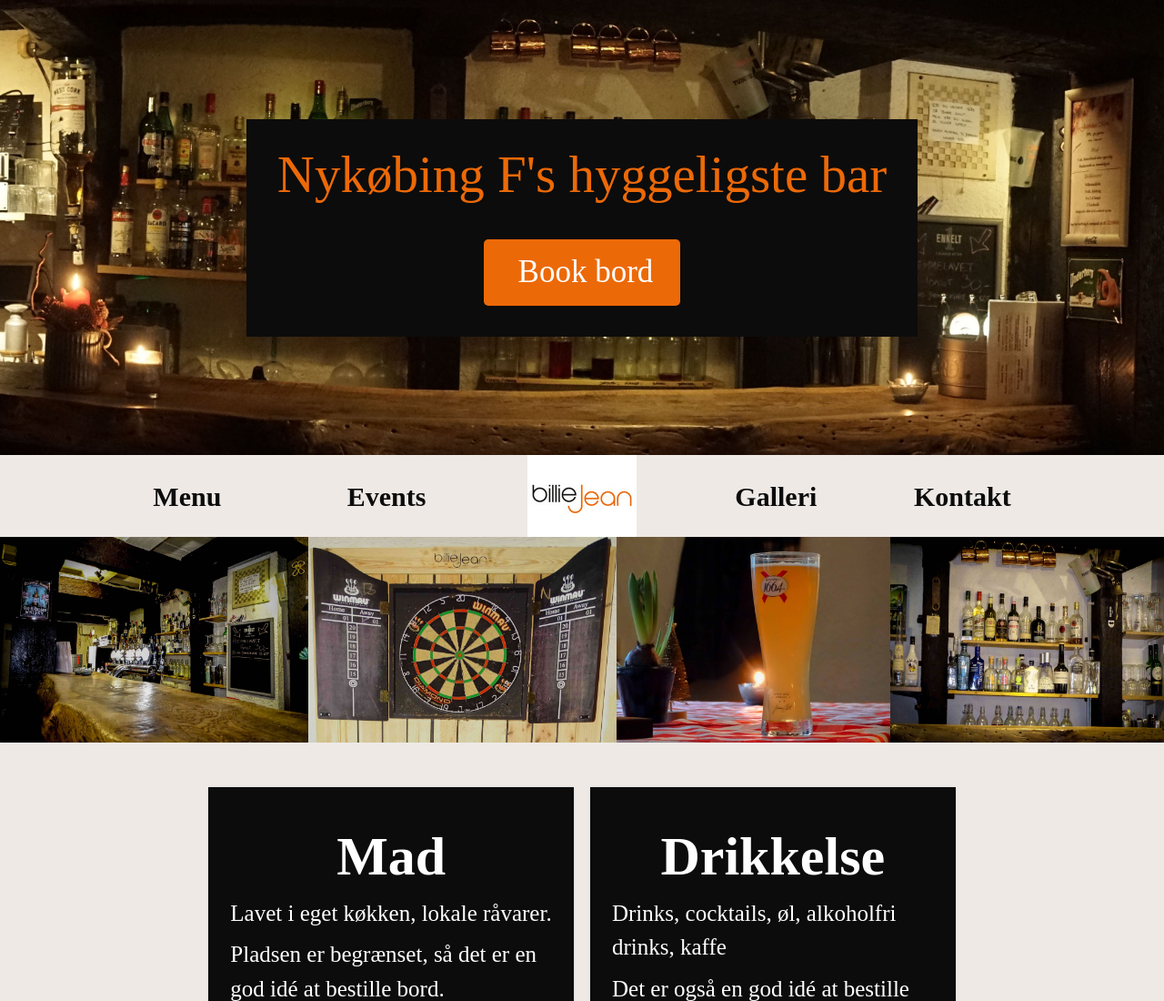
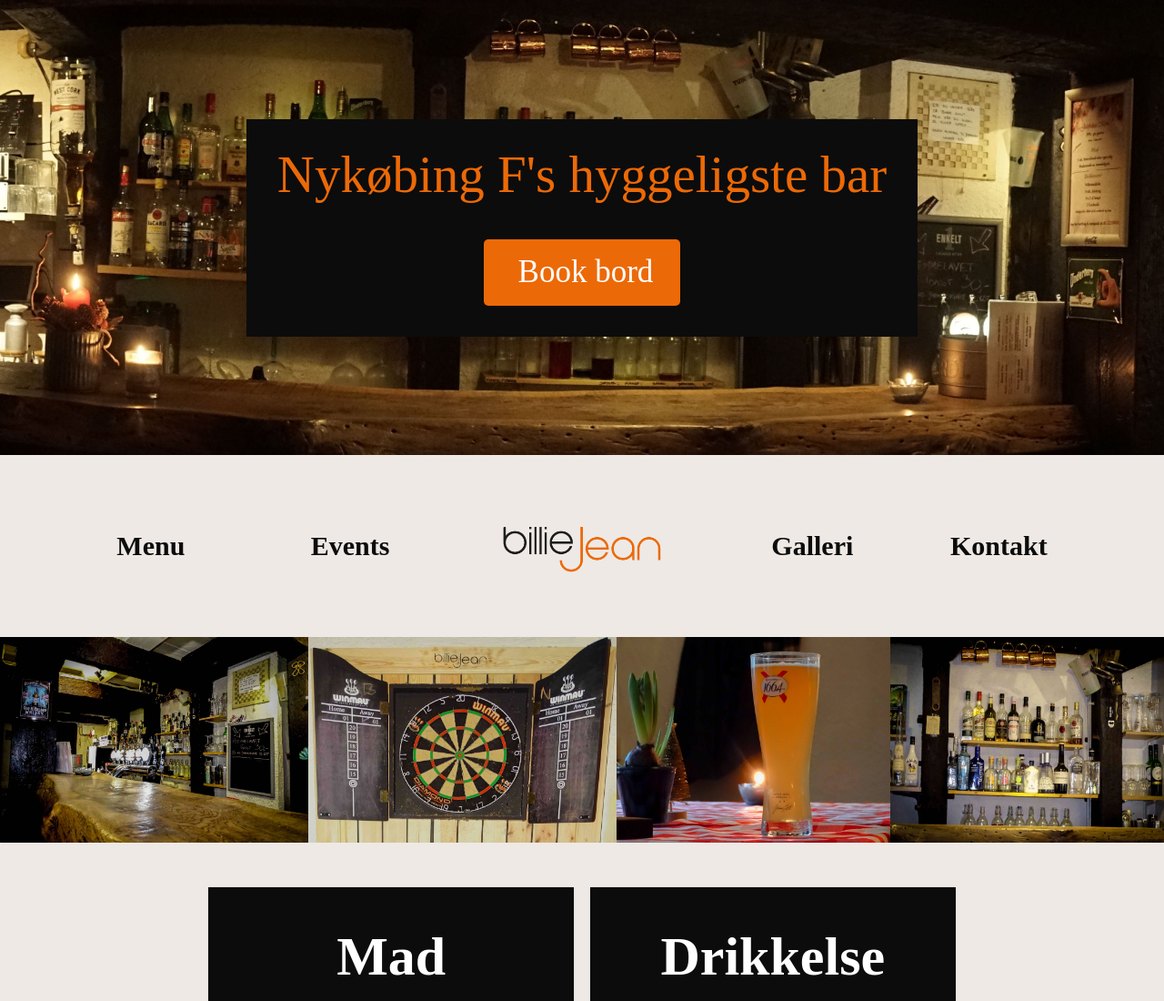
Before and after one commit to slippins/billie-jean, a website: page index.html in a window 1280 px wide. Shown: the top 1100 px of the page at 91% size. Drawn offline with nearby package versions, Linux system fonts and the light colour scheme; some icons are missing; a web font is replaced by a local one.

Commit message:
logo blev skiftet med nye version

```diff
--- a/css/styles.scss
+++ b/css/styles.scss
@@ -158,8 +158,8 @@ img {
     padding: 10px 0 10px 0;
 
     .LOGO1 {
-      height: 60px;
-      width: 100px;
+      height: auto;
+      width: 150px;
     }
 
     .navbar-toggler-icon {
@@ -178,8 +178,9 @@ img {
 
     .btn-link {
       color: #0C0C0C;
-      font-size: 20px;
+      font-size: 30px;
       text-decoration-color: $ButtonColor;
+      line-height: 50px;
     }
   }
 }
@@ -231,11 +232,17 @@ img {
         width: 100px;
       }
 
+      .LOGO2 {
+        height: auto;
+        width: 150px;
+      }
+
       .nav-link {
         font-size: 20px;
         font-family: Montserrat;
 
       }
+
       .btn-link {
         color: #0C0C0C;
         font-size: 30px;
@@ -362,6 +369,11 @@ img {
         width: 100px;
       }
 
+      .LOGO2 {
+        height: auto;
+        width: 200px;
+      }
+
       .nav-link {
         font-size: 30px;
         font-family: Montserrat;
--- a/index.html
+++ b/index.html
@@ -61,7 +61,7 @@
         <nav class="navbar navbar-expand-md navbar-dark">
 
             <div class="LOGO1 col-md-12 d-block d-md-none d-flex justify-content-center align-items-center">
-                <img src="images/logo.jpg" alt="logo">
+                <img src="images/logo.png" alt="logo">
             </div>
 
             <button class="navbar-toggler ml-auto" type="button" data-toggle="collapse" data-target="#navbarContent">
@@ -82,7 +82,7 @@
                     </li>
 
                     <div class="LOGO2 d-none d-md-block">
-                        <img src="images/logo.jpg" alt="logo">
+                        <img src="images/logo.png" alt="logo">
                     </div>
 
                     <li class="nav-item dropdown col-md-2 d-flex justify-content-center justify-content-lg-end">
```
Also changed, not shown: css/styles.css, images/logo.png (added), images/logo2.jpg (renamed from images/logo.jpg), 1 other file.
